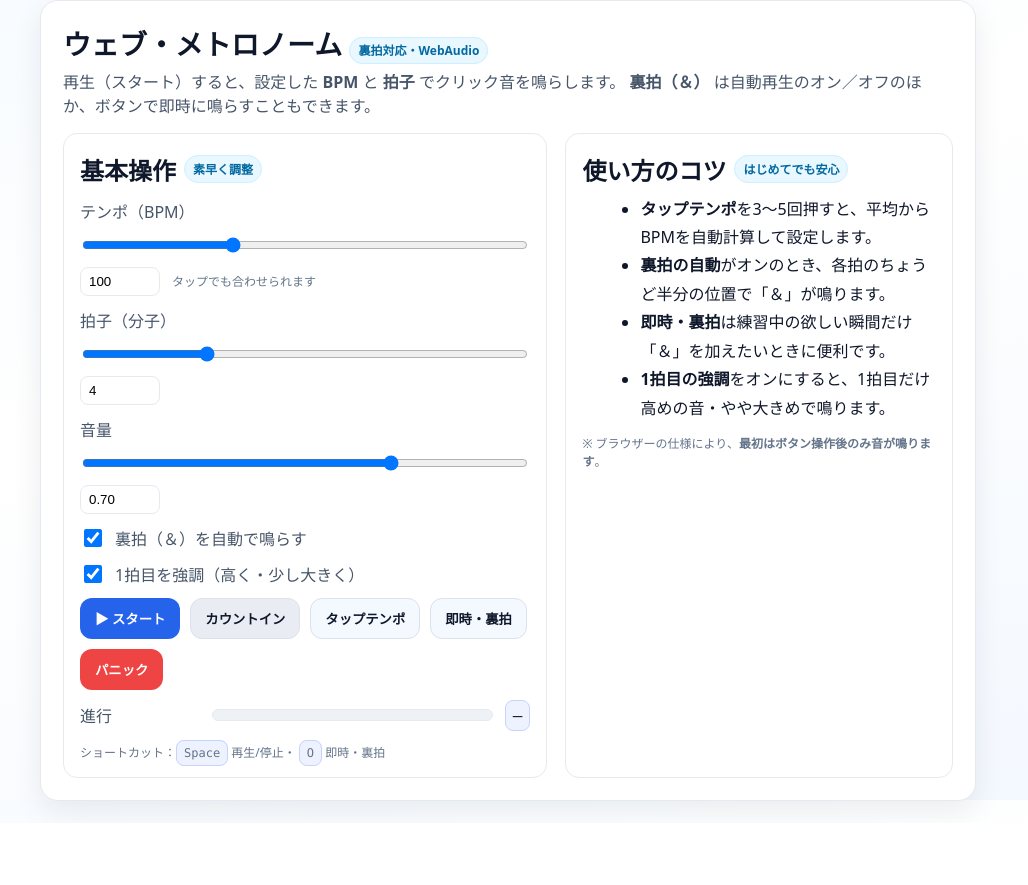
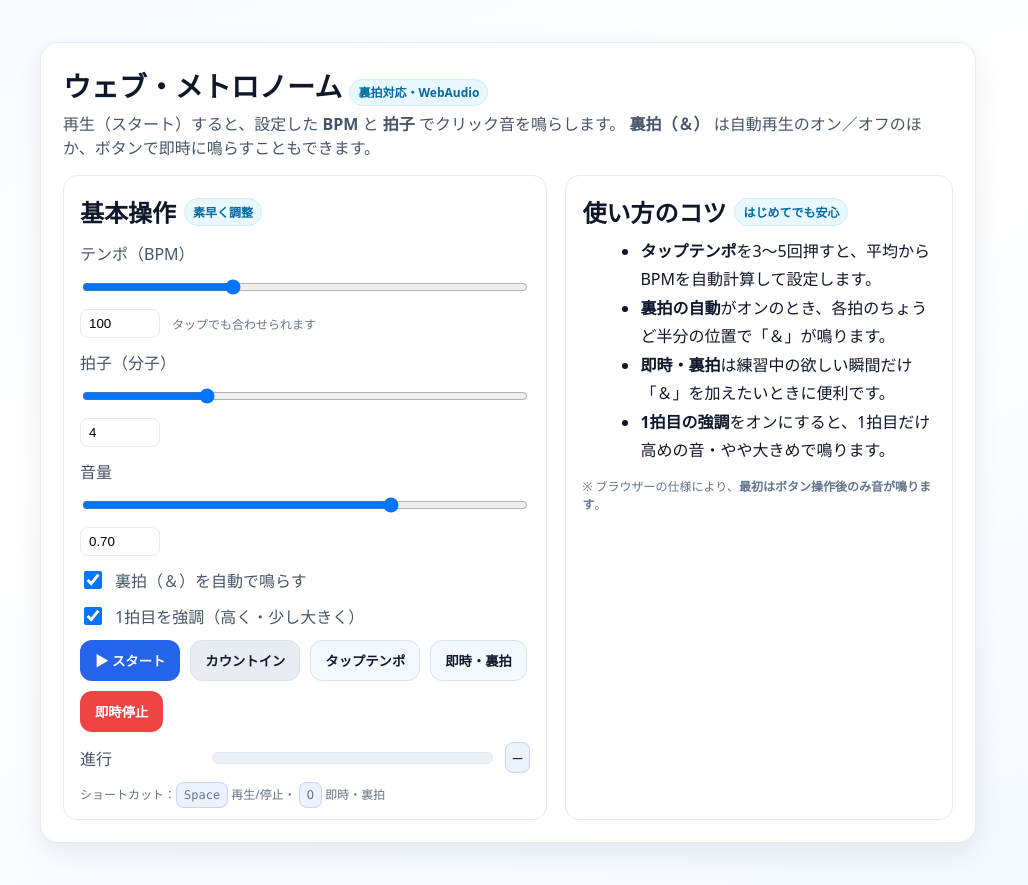
Before and after one commit to venzen5453/my-sto, a plain HTML site: page index.html in a window 1280 px wide. Shown: the whole page, without its empty margins (132-1160 px from the left). Before the commit the page ends 823 px from the top, so only its background shows below. Drawn offline with Linux system fonts and the light colour scheme.

Commit message:
Update index.html

```diff
--- a/index.html
+++ b/index.html
@@ -23,14 +23,25 @@
     }
 
     *{box-sizing:border-box}
-    html,body{height:100%}
+      html,body{
+      height:auto;        /* 자동 높이 */
+      min-height:100%;    /* 최소 100% */
+    }
     body{
       margin:0;
       font-family:system-ui,-apple-system,Segoe UI,Roboto,Helvetica,Arial,sans-serif;
       background:linear-gradient(160deg,#f7fbff,#ffffff 40%,#f3f8ff);
       color:var(--text);
-      display:flex;align-items:center;justify-content:center
+
+      display:block;      /* flex → block */
+      padding:20px 10px;  /* 위/아래 여백 */
     }
+    .wrap{
+      width:min(980px,94vw);
+      margin:0 auto;      /* 중앙 정렬 */
+      padding:22px;
+    }
+
 
     .wrap{width:min(980px,94vw);padding:22px}
     .card{
@@ -148,7 +159,7 @@
             <button id="countInBtn" class="btn-secondary" title="4拍カウント後に再生開始">カウントイン</button>
             <button id="tapBtn" class="btn-ghost" title="テンポを3〜5回タップしてBPMを合わせます">タップテンポ</button>
             <button id="hitOffbeatBtn" class="btn-ghost" title="今すぐ裏拍（＆）だけ鳴らす">即時・裏拍</button>
-            <button id="panicBtn" class="btn-danger" title="すべての音を即時停止">パニック</button>
+            <button id="panicBtn" class="btn-danger" title="すべての音を即時停止">即時停止</button>
           </div>
 
           <!-- 進行バー -->
```
